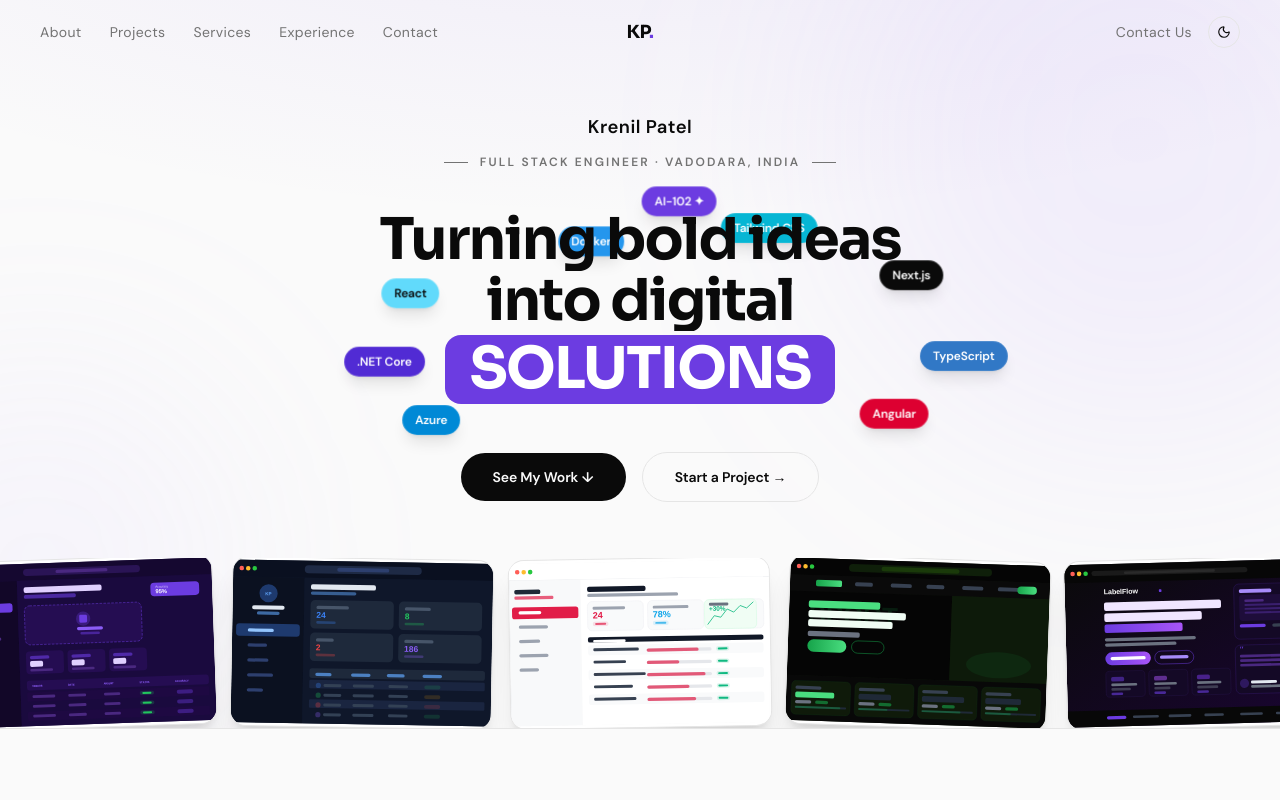
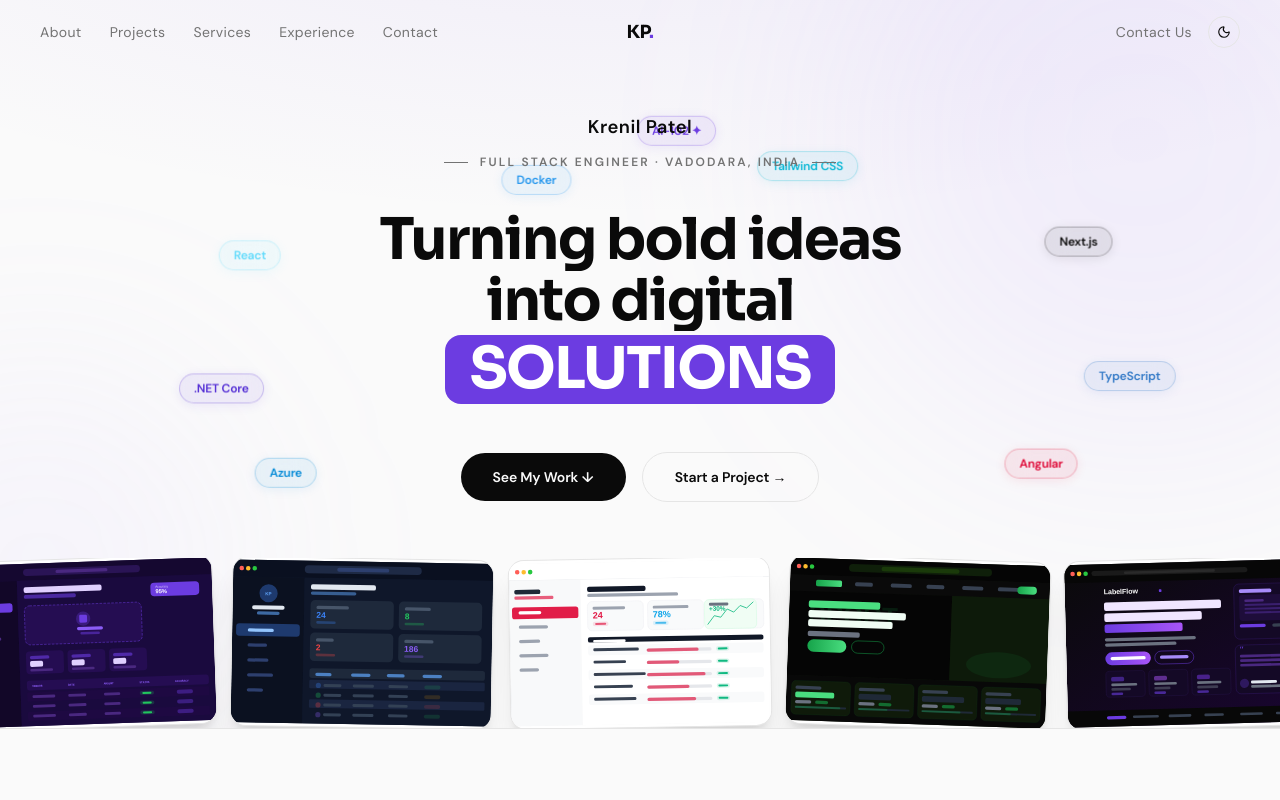
Before and after one commit to krenilpatel11/portfolio-2026, a Next.js app: page / in a window 1280 px wide. Shown: the top 800 px of the page. Built offline with nearby package versions, Linux system fonts and the light colour scheme.

Commit message:
feat(hero): chips wider spread, slower float (8-11s), light bg 0.07 opacity + colored border

```diff
--- a/src/components/sections/Hero.tsx
+++ b/src/components/sections/Hero.tsx
@@ -19,25 +19,24 @@ const mockupCards = [
   { Component: LabelFlowMockup,    rotate: -1.5, delay: 0.9 },
 ];
 
-// Chips orbit around the headline block
-// x/y are % offsets within the hero content div
-// floatX/floatY = gentle random drift amplitude in px
+// Chips orbit around the headline block — widely spread, slow float
+// x/y = offset from center (px), floatX/floatY = drift amplitude, dur = seconds per cycle
 const floatingChips = [
-  { label: "React",        color: "#61DAFB", tx: "#0a0a0a", x: -260, y: -30,  floatX: 6,  floatY: 10, dur: 5.2 },
-  { label: "Next.js",      color: "#0a0a0a", tx: "#ffffff", x: 240,  y: -50,  floatX: -8, floatY: 8,  dur: 6.1 },
-  { label: ".NET Core",    color: "#512BD4", tx: "#ffffff", x: -300, y: 40,   floatX: 7,  floatY: -9, dur: 4.8 },
-  { label: "TypeScript",   color: "#3178C6", tx: "#ffffff", x: 280,  y: 30,   floatX: -6, floatY: 11, dur: 5.6 },
-  { label: "Azure",        color: "#0089D6", tx: "#ffffff", x: -240, y: 100,  floatX: 9,  floatY: -7, dur: 6.4 },
-  { label: "Angular",      color: "#DD0031", tx: "#ffffff", x: 220,  y: 90,   floatX: -7, floatY: 8,  dur: 5.0 },
-  { label: "Tailwind CSS", color: "#06B6D4", tx: "#ffffff", x: 80,   y: -90,  floatX: 5,  floatY: -10,dur: 5.8 },
-  { label: "Docker",       color: "#2496ED", tx: "#ffffff", x: -80,  y: -80,  floatX: -6, floatY: 9,  dur: 6.7 },
-  { label: "AI-102 ✦",    color: "#6c3ce1", tx: "#ffffff", x: 0,    y: -120, floatX: 4,  floatY: -8, dur: 4.5 },
+  { label: "React",        color: "#61DAFB", x: -420, y: -60,  floatX: 8,  floatY: 12, dur: 9.0  },
+  { label: "Next.js",      color: "#0a0a0a", x:  400, y: -80,  floatX: -9, floatY: 10, dur: 10.5 },
+  { label: ".NET Core",    color: "#512BD4", x: -460, y:  60,  floatX: 10, floatY: -11,dur: 8.5  },
+  { label: "TypeScript",   color: "#3178C6", x:  440, y:  50,  floatX: -8, floatY: 13, dur: 11.0 },
+  { label: "Azure",        color: "#0089D6", x: -380, y:  150, floatX: 11, floatY: -9, dur: 9.8  },
+  { label: "Angular",      color: "#DD0031", x:  360, y:  140, floatX: -9, floatY: 10, dur: 10.2 },
+  { label: "Tailwind CSS", color: "#06B6D4", x:  120, y: -160, floatX: 7,  floatY: -12,dur: 8.8  },
+  { label: "Docker",       color: "#2496ED", x: -140, y: -150, floatX: -8, floatY: 11, dur: 11.5 },
+  { label: "AI-102 ✦",    color: "#6c3ce1", x:    0, y: -190, floatX: 6,  floatY: -10,dur: 9.5  },
 ];
 
 function FloatingChip({
-  label, color, tx, x, y, floatX, floatY, dur, delay,
+  label, color, x, y, floatX, floatY, dur, delay,
 }: {
-  label: string; color: string; tx: string;
+  label: string; color: string;
   x: number; y: number; floatX: number; floatY: number; dur: number; delay: number;
 }) {
   return (
@@ -54,10 +53,10 @@ function FloatingChip({
         y: [y, y + floatY, y - floatY * 0.6, y + floatY * 0.4, y],
       }}
       transition={{
-        opacity: { duration: 0.5, delay },
-        scale:   { duration: 0.5, delay },
-        x: { duration: dur, delay: delay + 0.5, repeat: Infinity, ease: "easeInOut" },
-        y: { duration: dur * 1.2, delay: delay + 0.5, repeat: Infinity, ease: "easeInOut" },
+        opacity: { duration: 0.6, delay },
+        scale:   { duration: 0.6, delay },
+        x: { duration: dur, delay: delay + 0.6, repeat: Infinity, ease: "easeInOut" },
+        y: { duration: dur * 1.3, delay: delay + 0.6, repeat: Infinity, ease: "easeInOut" },
       }}
       style={{
         position: "absolute",
@@ -71,8 +70,13 @@ function FloatingChip({
       className="active:cursor-grabbing select-none"
     >
       <span
-        className="inline-flex items-center gap-1.5 px-3 py-1.5 rounded-full text-xs font-semibold shadow-lg backdrop-blur-sm border border-white/10 whitespace-nowrap"
-        style={{ backgroundColor: color, color: tx }}
+        className="inline-flex items-center gap-1.5 px-3.5 py-1.5 rounded-full text-xs font-semibold whitespace-nowrap backdrop-blur-md"
+        style={{
+          backgroundColor: `${color}12`,
+          color: color,
+          border: `1px solid ${color}40`,
+          boxShadow: `0 2px 12px ${color}18`,
+        }}
       >
         {label}
       </span>
@@ -113,7 +117,7 @@ export default function Hero() {
         <div className="absolute inset-0 pointer-events-none" style={{ zIndex: 10 }}>
           <div className="pointer-events-auto relative w-full h-full">
             {floatingChips.map((chip, i) => (
-              <FloatingChip key={chip.label} {...chip} delay={0.8 + i * 0.08} />
+              <FloatingChip key={chip.label} {...chip} delay={0.8 + i * 0.1} />
             ))}
           </div>
         </div>
```
